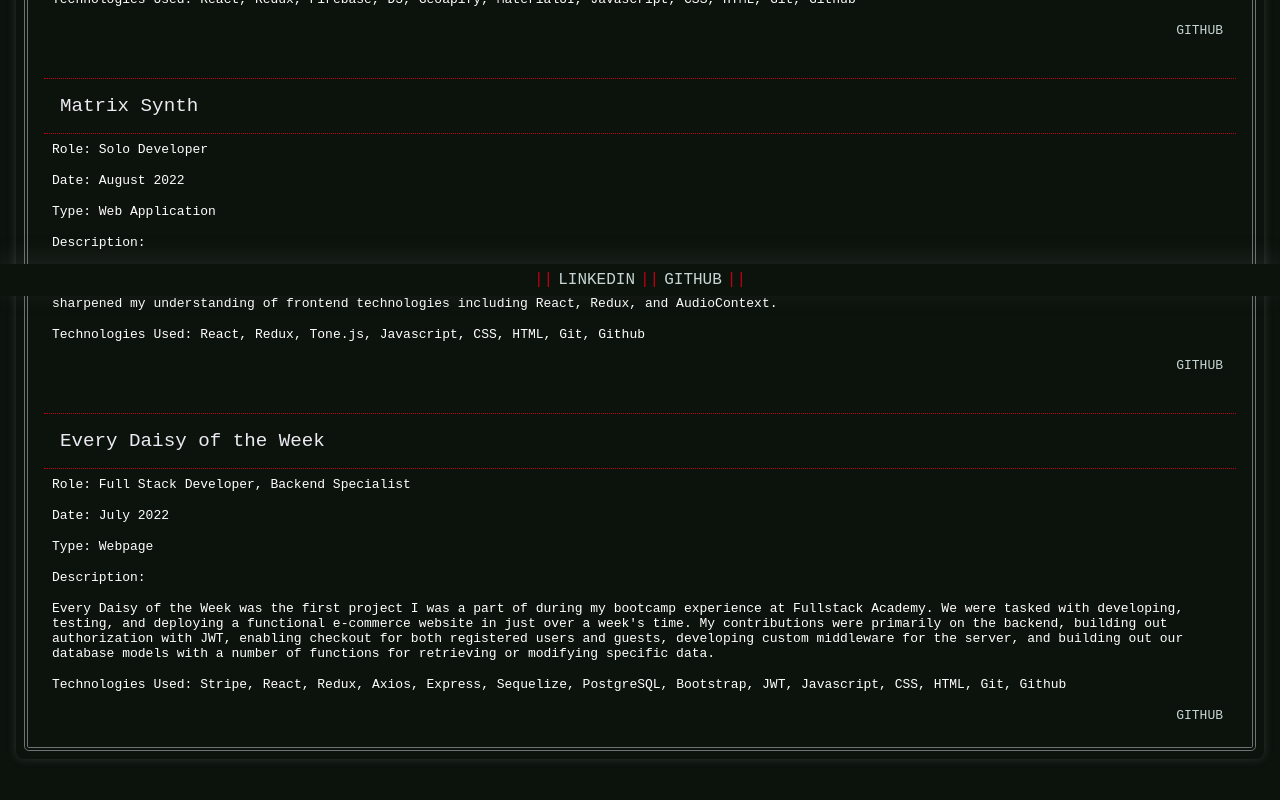
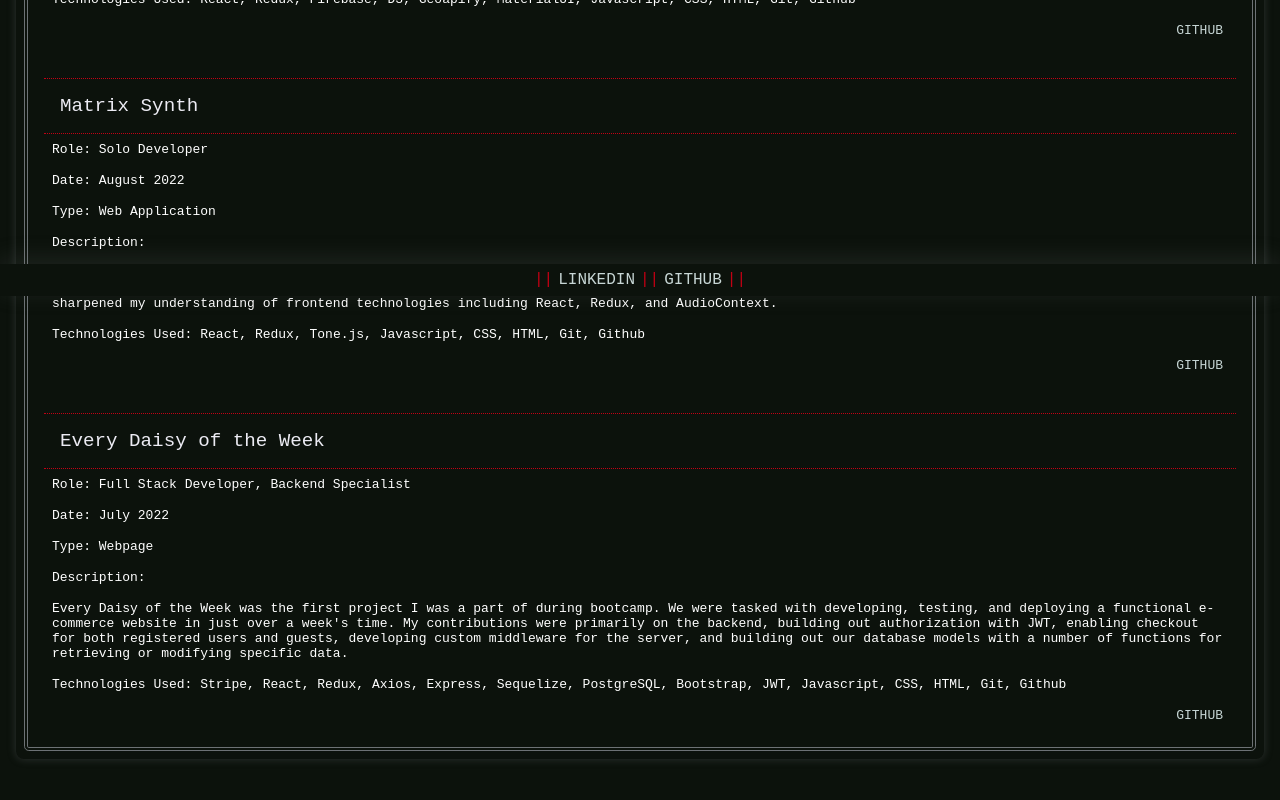
Before and after one commit to noellehuchette/portfolio, a React (Create React App) app: page /projects in a window 1280 px wide. Shown: the part 504-1304 px from the top of the page. Built offline with nearby package versions, Linux system fonts and the light colour scheme.

Commit message:
minor styling and editing

```diff
--- a/src/App.css
+++ b/src/App.css
@@ -9,5 +9,6 @@ main {
 .content {
   margin: 0;
   width: 100%;
-  padding: 8rem 0 4rem;
+  height: 100%;
+  padding: 8rem 0 6rem;
 }
--- a/src/client/components/Projects/projects.js
+++ b/src/client/components/Projects/projects.js
@@ -5,7 +5,7 @@ const projects = [
     date: 'July 2022',
     type: 'Webpage',
     description:
-      "Every Daisy of the Week was the first project I was a part of during my bootcamp experience at Fullstack Academy. We were tasked with developing, testing, and deploying a functional e-commerce website in just over a week's time. My contributions were primarily on the backend, building out authorization with JWT, enabling checkout for both registered users and guests, developing custom middleware for the server, and building out our database models with a number of functions for retrieving or modifying specific data.",
+      "Every Daisy of the Week was the first project I was a part of during bootcamp. We were tasked with developing, testing, and deploying a functional e-commerce website in just over a week's time. My contributions were primarily on the backend, building out authorization with JWT, enabling checkout for both registered users and guests, developing custom middleware for the server, and building out our database models with a number of functions for retrieving or modifying specific data.",
     role: 'Full Stack Developer, Backend Specialist',
     tech: [
       'Stripe',
```
